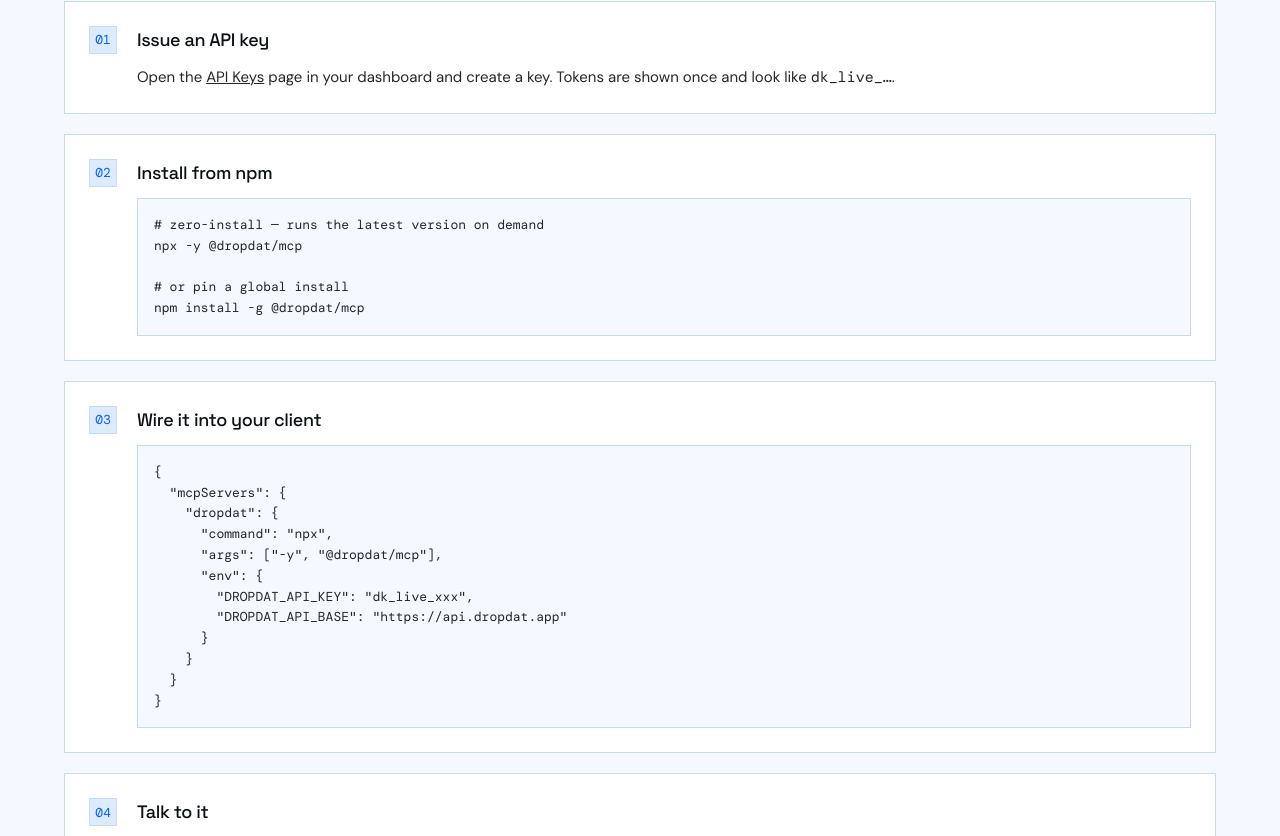
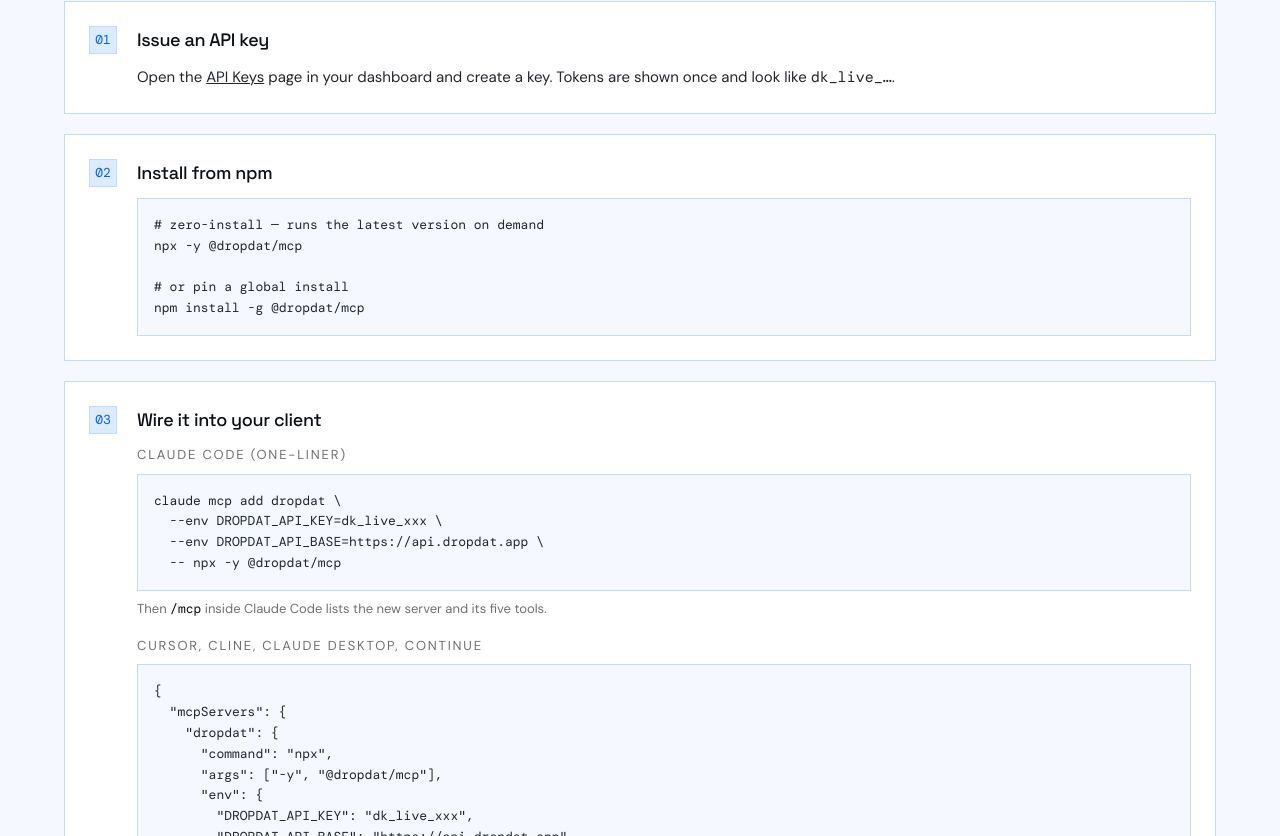
Before and after one commit to dropdat/capsule, a Next.js app in the folder web/: page /mcp in a window 1280 px wide. Shown: the part 1964-2800 px from the top of the page. Built offline with nearby package versions, Linux system fonts and the light colour scheme; no server answers.

Commit message:
docs(mcp page): add Claude Code one-liner + per-client install snippets

```diff
--- a/web/src/app/mcp/page.tsx
+++ b/web/src/app/mcp/page.tsx
@@ -232,7 +232,32 @@
               n={3}
               title="Wire it into your client"
               body={
-                <pre className="font-mono text-[13px] leading-[1.6] bg-background border border-border p-4 overflow-x-auto">
+                <div className="flex flex-col gap-4">
+                  <div className="flex flex-col gap-2">
+                    <span className="text-[13px] uppercase tracking-[0.14em] text-muted-foreground">
+                      Claude Code (one-liner)
+                    </span>
+                    <pre className="font-mono text-[13px] leading-[1.6] bg-background border border-border p-4 overflow-x-auto">
+{`claude mcp add dropdat \\
+  --env DROPDAT_API_KEY=dk_live_xxx \\
+  --env DROPDAT_API_BASE=https://api.dropdat.app \\
+  -- npx -y @dropdat/mcp`}
+                    </pre>
+                    <span className="text-[13px] text-muted-foreground">
+                      Then{" "}
+                      <code className="font-mono text-foreground">
+                        /mcp
+                      </code>{" "}
+                      inside Claude Code lists the new server and its five
+                      tools.
+                    </span>
+                  </div>
+
+                  <div className="flex flex-col gap-2">
+                    <span className="text-[13px] uppercase tracking-[0.14em] text-muted-foreground">
+                      Cursor, Cline, Claude Desktop, Continue
+                    </span>
+                    <pre className="font-mono text-[13px] leading-[1.6] bg-background border border-border p-4 overflow-x-auto">
 {`{
   "mcpServers": {
     "dropdat": {
@@ -245,7 +270,20 @@
     }
   }
 }`}
-                </pre>
+                    </pre>
+                    <span className="text-[13px] text-muted-foreground">
+                      Drop into the client&rsquo;s MCP config file (e.g.{" "}
+                      <code className="font-mono text-foreground">
+                        ~/.cursor/mcp.json
+                      </code>{" "}
+                      or{" "}
+                      <code className="font-mono text-foreground">
+                        claude_desktop_config.json
+                      </code>
+                      ) and restart the client.
+                    </span>
+                  </div>
+                </div>
               }
             />
             <Step
```
